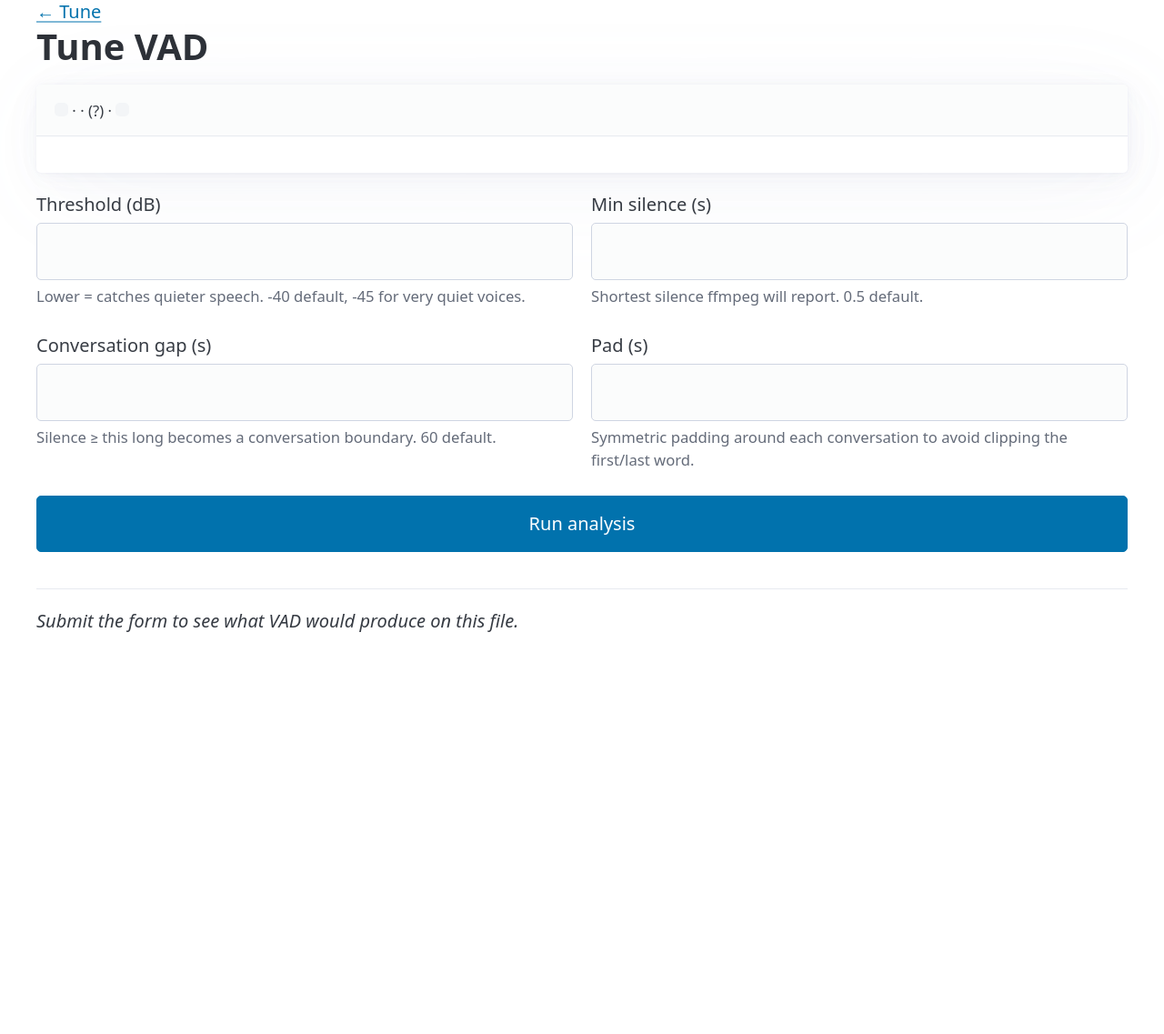
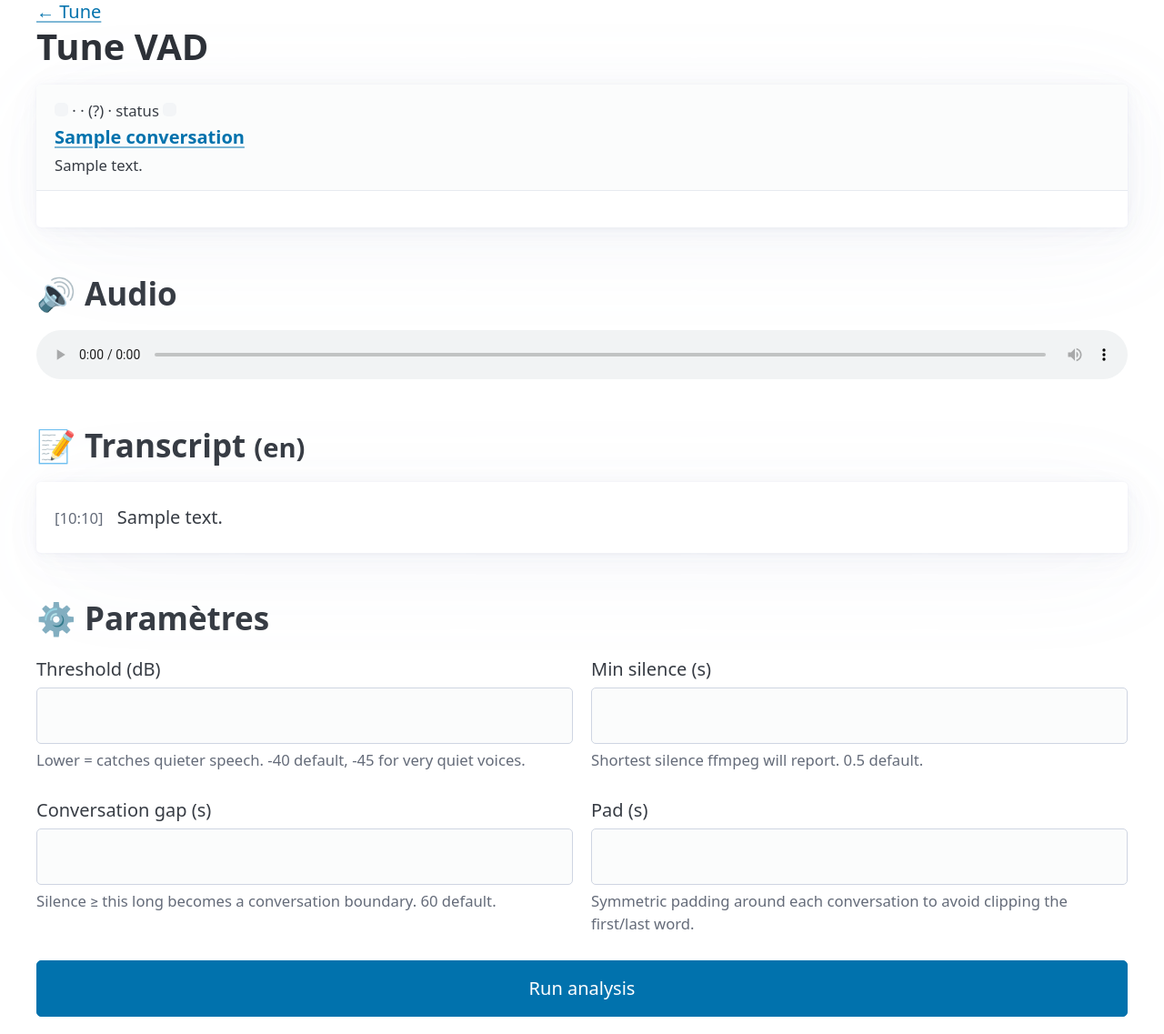
Before and after one commit to MayeulHP/omilog, a FastAPI app: template src/omilog/web/templates/tune_session.html in a window 1280 px wide. Shown: the part 22-1159 px from the top of the page at 91% size. Before the commit the page ends 717 px from the top, so only its background shows below. Run offline with FastAPI, Linux system fonts and the light colour scheme; the template is opened without the code that fills it: most values are stand-ins (such as "Sample title", 1, 10 or a date in 2020); parts of the project's set-up code (start-up, migrations or seed data) failed here and were passed over; some libraries are stand-ins or nearby versions.

Commit message:
UI: audio playback, transcript on tune page, conv titles, repair badges
Four small additions hanging off the json_repair work + tune page:

1. **GET /sessions/{id}/audio** — cookie-authed streaming endpoint that
   serves the session's audio file to a browser <audio> element. Path-
   traversal safe: rejects any audio_path resolving outside storage_dir
   (defence in depth against hand-edited DB rows). Content-Type derived
   from codec (.opus → audio/ogg, .wav → audio/wav, etc.) so the browser
   renders inline rather than offering a download.

2. **/tune index shows the conversation title** instead of bare UUID
   when one has been extracted. Plus a ✓ marker when a transcript exists,
   and the ⚠ partial-extraction badge inline. Failed/silent sessions still
   show the UUID since no Conversation row exists for them yet.

3. **/tune/{id} embeds an audio player + transcript** above the param
   sliders. Lets you scrub the audio while tweaking thresholds, instead
   of having to alt-tab back to a terminal or an audio app. Transcript is
   color-coded by speaker (same .speaker-X CSS as the conversation detail
   page) and scrollable inside a max-height container.

4. **⚠ repair badge** on both the conversation list (`/`) and the
   detail page (yellow notice with the exact replay command:
   `scripts/replay_session.py <uuid> --stage llm`).

Plumbing:
  - models.Conversation: new `extraction_repaired: bool = False` column.
  - pipeline/extract.Extraction: new `was_repaired: bool = False` field,
    set to True when json_repair recovered the JSON.
  - pipeline/runner._save_extraction: propagates the flag to the new
    Conversation row.
  - api/conversations._conv_summary + web index_page row builder: include
    extraction_repaired so templates/JSON consumers can render it.

Migration: scripts/migrate_extraction_repaired.py adds the new column to
an existing DB. Idempotent.

Audio player also lands on the conversation detail page (above the
summary) so you can confirm transcript fidelity by ear without needing to
go via /tune.

Tests (9 new, 144 total): audio endpoint happy path + 4 negative cases
(missing file inside storage, file outside storage = 403 traversal, other
user, no auth), tune index shows conversation title, tune session shows
audio player + transcript, was_repaired flag false on clean input and
true on truncated.

Co-Authored-By: Claude Opus 4.7 (1M context) <noreply@anthropic.com>

```diff
--- a/src/omilog/api/conversations.py
+++ b/src/omilog/api/conversations.py
@@ -32,6 +32,7 @@ def _conv_summary(c: Conversation) -> dict[str, Any]:
         "title": c.title,
         "summary": c.summary,
         "topics": json.loads(c.topics_json) if c.topics_json else [],
+        "extraction_repaired": c.extraction_repaired,
         "started_at": c.started_at.isoformat() if c.started_at else None,
         "ended_at": c.ended_at.isoformat() if c.ended_at else None,
         "created_at": c.created_at.isoformat() if c.created_at else None,
--- a/src/omilog/models.py
+++ b/src/omilog/models.py
@@ -67,6 +67,9 @@ class Conversation(SQLModel, table=True):
     summary: str | None = None
     # JSON list of topic strings, raw LLM output. Stored as text for portability.
     topics_json: str | None = None
+    # True when extract.parse had to recover the JSON via json_repair —
+    # usually means we hit max_tokens and the extraction is partial.
+    extraction_repaired: bool = False
     started_at: datetime
     ended_at: datetime | None = None
     created_at: datetime = Field(default_factory=_utcnow)
--- a/src/omilog/pipeline/extract.py
+++ b/src/omilog/pipeline/extract.py
@@ -76,6 +76,9 @@ class Extraction:
     action_items: list[dict[str, Any]] = field(default_factory=list)
     people_mentioned: list[dict[str, Any]] = field(default_factory=list)
     raw_text: str = ""
+    # True when json_repair had to step in — usually means max_tokens truncation
+    # and the extraction may be partial. Surfaced in the UI so the user knows.
+    was_repaired: bool = False
 
 
 # Soft cap on input we hand the model. Qwen3 has plenty of context, but
@@ -187,6 +190,7 @@ def parse(text: str) -> Extraction:
 
     obj: dict | None = None
     primary_error: Exception | None = None
+    was_repaired = False
     try:
         obj = json.loads(cleaned)
     except json.JSONDecodeError as e:
@@ -201,6 +205,7 @@ def parse(text: str) -> Extraction:
             repaired = json_repair.loads(cleaned)
             if isinstance(repaired, dict):
                 obj = repaired
+                was_repaired = True
                 logger.warning(
                     "LLM output had invalid JSON (%s); recovered via json_repair. "
                     "Likely hit max_tokens — consider bumping OMILOG_LLM_MAX_TOKENS.",
@@ -233,6 +238,7 @@ def parse(text: str) -> Extraction:
             p for p in (obj.get("people_mentioned") or []) if isinstance(p, dict)
         ],
         raw_text=text,
+        was_repaired=was_repaired,
     )
 
 
--- a/src/omilog/pipeline/runner.py
+++ b/src/omilog/pipeline/runner.py
@@ -495,6 +495,7 @@ def _save_extraction(
             title=extraction.title,
             summary=extraction.summary,
             topics_json=json.dumps(extraction.topics) if extraction.topics else None,
+            extraction_repaired=extraction.was_repaired,
             started_at=started_at,
             ended_at=ended_at or started_at,
         )
--- a/src/omilog/web/routes.py
+++ b/src/omilog/web/routes.py
@@ -13,7 +13,7 @@ from uuid import UUID
 
 
 from fastapi import APIRouter, Form, HTTPException, Request
-from fastapi.responses import HTMLResponse, RedirectResponse, Response
+from fastapi.responses import FileResponse, HTMLResponse, RedirectResponse, Response
 from fastapi.templating import Jinja2Templates
 from sqlmodel import Session, select
 
@@ -151,6 +151,7 @@ async def index(request: Request, user: UIUser):
                     "topics": json.loads(c.topics_json) if c.topics_json else [],
                     "event_count": len(n_events),
                     "open_actions": len(n_actions),
+                    "extraction_repaired": c.extraction_repaired,
                 }
             )
 
@@ -327,6 +328,48 @@ def _action_row(a: ActionItem, c: Conversation) -> dict[str, Any]:
 
 
 # ──────────────────────────────────────────────────────────────────────────────
+# Audio streaming
+# ──────────────────────────────────────────────────────────────────────────────
+
+
+@router.get("/sessions/{session_id}/audio")
+async def session_audio(user: UIUser, session_id: UUID):
+    """Stream a session's audio file to the browser for the <audio> tag.
+
+    Cookie-authenticated. Path-traversal safe: rejects audio_path values that
+    aren't inside storage_dir, just in case anyone ever sets one by hand.
+    """
+    with Session(engine) as db:
+        sess = db.get(AudioSession, session_id)
+        if sess is None or sess.user_id != user:
+            raise HTTPException(404, "session not found")
+        if not sess.audio_path:
+            raise HTTPException(404, "session has no audio file")
+        codec = sess.codec or "opus"
+    path = Path(sess.audio_path).resolve()
+    storage_root = settings.storage_dir.resolve()
+    try:
+        path.relative_to(storage_root)
+    except ValueError:
+        raise HTTPException(403, "audio path outside storage_dir") from None
+    if not path.exists():
+        raise HTTPException(404, "audio file no longer on disk")
+
+    # .opus files are Ogg-Opus → audio/ogg renders in all modern browsers'
+    # <audio> element. WAV-uploaded files get audio/wav.
+    media_type = {
+        "opus": "audio/ogg",
+        "ogg": "audio/ogg",
+        "wav": "audio/wav",
+        "mp3": "audio/mpeg",
+        "m4a": "audio/mp4",
+        "flac": "audio/flac",
+        "webm": "audio/webm",
+    }.get(codec, "application/octet-stream")
+    return FileResponse(path, media_type=media_type)
+
+
+# ──────────────────────────────────────────────────────────────────────────────
 # VAD tuning page
 # ──────────────────────────────────────────────────────────────────────────────
 
@@ -341,22 +384,47 @@ _TUNABLE_VAD_KEYS = (
 
 @router.get("/tune", response_class=HTMLResponse)
 async def tune_index(request: Request, user: UIUser):
-    """List sessions whose audio files still exist on disk — tunable targets."""
+    """List sessions whose audio files still exist on disk — tunable targets.
+
+    Left-joins Conversation so the row can show a real title rather than just a
+    UUID; transcript presence is shown as a small marker.
+    """
     with Session(engine) as db:
-        rows = db.exec(
+        sessions = db.exec(
             select(AudioSession)
             .where(AudioSession.user_id == user)
             .where(AudioSession.audio_path != None)  # noqa: E711 — SQLAlchemy
             .order_by(AudioSession.started_at.desc())
             .limit(50)
         ).all()
-    eligible = [s for s in rows if s.audio_path and Path(s.audio_path).exists()]
+        eligible: list[dict[str, Any]] = []
+        for s in sessions:
+            if not s.audio_path or not Path(s.audio_path).exists():
+                continue
+            conv = db.exec(
+                select(Conversation).where(Conversation.audio_session_id == s.id)
+            ).first()
+            has_transcript = (
+                db.exec(
+                    select(Transcript)
+                    .where(Transcript.audio_session_id == s.id)
+                    .limit(1)
+                ).first()
+                is not None
+            )
+            eligible.append(
+                {
+                    "session": s,
+                    "conversation": conv,
+                    "has_transcript": has_transcript,
+                }
+            )
     return templates.TemplateResponse(
         request,
         "tune_index.html",
         {
             "user": user,
-            "sessions": eligible,
+            "rows": eligible,
             "current": _current_vad_defaults(),
         },
     )
@@ -370,12 +438,29 @@ async def tune_session(request: Request, user: UIUser, session_id: UUID):
             raise HTTPException(404, "session not found")
         if not sess.audio_path or not Path(sess.audio_path).exists():
             raise HTTPException(404, "audio file missing on disk")
+        conv = db.exec(
+            select(Conversation).where(Conversation.audio_session_id == sess.id)
+        ).first()
+        transcript = db.exec(
+            select(Transcript)
+            .where(Transcript.audio_session_id == sess.id)
+            .order_by(Transcript.created_at.desc())
+            .limit(1)
+        ).first()
+        transcript_segments = (
+            json.loads(transcript.segments_json)
+            if (transcript and transcript.segments_json)
+            else []
+        )
     return templates.TemplateResponse(
         request,
         "tune_session.html",
         {
             "user": user,
             "session": sess,
+            "conversation": conv,
+            "transcript": transcript,
+            "transcript_segments": transcript_segments,
             "current": _current_vad_defaults(),
         },
     )
--- a/src/omilog/web/templates/index.html
+++ b/src/omilog/web/templates/index.html
@@ -44,7 +44,10 @@
     {% for c in conversations %}
     <tr>
       <td><small>{{ c.started_at|fmt_dt }}</small></td>
-      <td><a href="/conversations/{{ c.id }}">{{ c.title }}</a></td>
+      <td>
+        {% if c.extraction_repaired %}<span title="Extraction partielle (json_repair)">⚠</span> {% endif %}
+        <a href="/conversations/{{ c.id }}">{{ c.title }}</a>
+      </td>
       <td><small>{{ c.summary }}</small></td>
       <td>{% if c.event_count %}{{ c.event_count }}{% endif %}</td>
       <td>{% if c.open_actions %}{{ c.open_actions }}{% endif %}</td>
--- a/src/omilog/web/templates/tune_session.html
+++ b/src/omilog/web/templates/tune_session.html
@@ -9,13 +9,52 @@
 <article>
   <header>
     <small>
-      <code>{{ session.id }}</code> · {{ session.started_at|fmt_dt }} ·
-      {{ session.duration_s|fmt_duration if session.duration_s else "(?)" }} ·
-      <code>{{ session.audio_path }}</code>
+      <code>{{ session.id }}</code>
+      · {{ session.started_at|fmt_dt }}
+      · {{ session.duration_s|fmt_duration if session.duration_s else "(?)" }}
+      · status <code>{{ session.status.value }}</code>
     </small>
+    {% if conversation %}
+    <br>
+    <strong>
+      {% if conversation.extraction_repaired %}<span title="Extraction partielle (json_repair)">⚠</span> {% endif %}
+      <a href="/conversations/{{ conversation.id }}">{{ conversation.title or "(sans titre)" }}</a>
+    </strong>
+    {% if conversation.summary %}
+    <br><small>{{ conversation.summary }}</small>
+    {% endif %}
+    {% endif %}
   </header>
 </article>
 
+<h2>🔊 Audio</h2>
+<audio controls preload="metadata" style="width: 100%">
+  <source src="/sessions/{{ session.id }}/audio">
+  Your browser doesn't support this audio format.
+</audio>
+
+{% if transcript %}
+<h2>📝 Transcript <small>({{ transcript.language or "?" }})</small></h2>
+<article class="transcript" style="max-height: 16rem; overflow-y: auto">
+  {% if transcript_segments %}
+    {% for s in transcript_segments %}
+      {% set start_s = s.get('start', 0) %}
+      {% set mm = (start_s // 60) | int %}
+      {% set ss = (start_s % 60) | int %}
+      {% set sp = s.get('speaker') %}
+      <p {% if sp %}class="speaker-{{ sp }}"{% endif %} style="margin: 0.2rem 0">
+        <small>[{{ "%02d"|format(mm) }}:{{ "%02d"|format(ss) }}]</small>
+        {% if sp %}<small>[{{ sp }}]</small>{% endif %}
+        {{ s.get('text', '') }}
+      </p>
+    {% endfor %}
+  {% else %}
+    <p>{{ transcript.text }}</p>
+  {% endif %}
+</article>
+{% endif %}
+
+<h2>⚙ Paramètres</h2>
 <form
   hx-post="/tune/{{ session.id }}/analyze"
   hx-target="#tune-results"
```
Also changed, not shown: scripts/migrate_extraction_repaired.py (added, +54 -0 lines), src/omilog/web/templates/conversation.html (+19 -0 lines), src/omilog/web/templates/tune_index.html (+28 -4 lines), tests/test_phase2.py (+21 -0 lines), tests/test_tune.py (+130 -1 lines).
